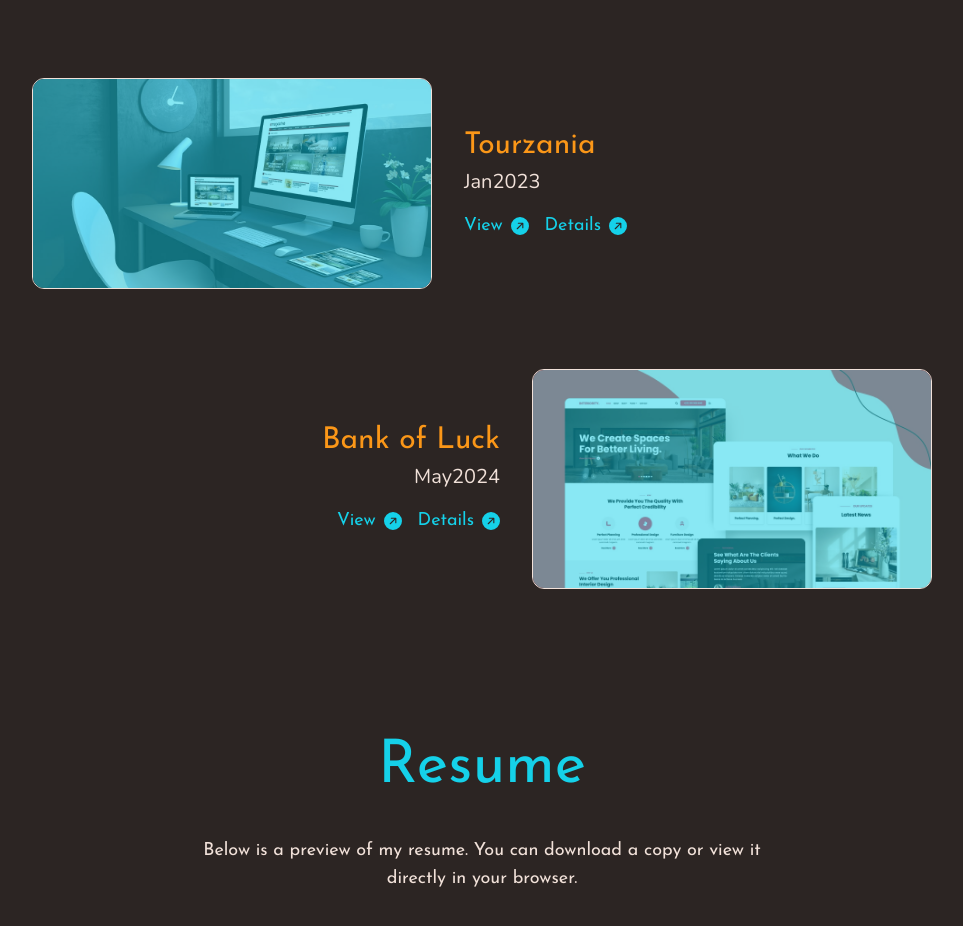
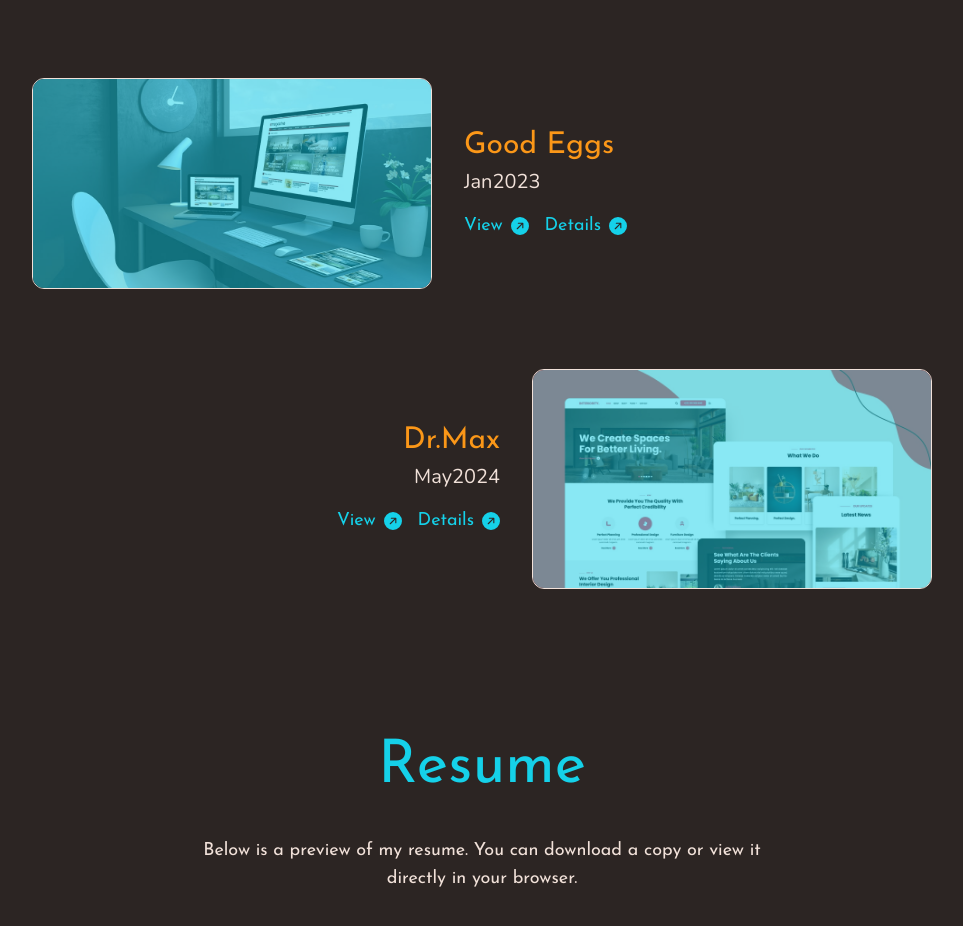
Before and after one commit to Mohan6201/msportfolio, a React (Vite) app: page / in a window 1280 px wide. Shown: the part 6224-7150 px from the top of the page, without its empty margins (158-1121 px from the left). Built offline with nearby package versions, Linux system fonts and the light colour scheme.

Commit message:
Updated Projects Name

```diff
--- a/src/components/projectsSection/ProjectsMain.jsx
+++ b/src/components/projectsSection/ProjectsMain.jsx
@@ -40,7 +40,7 @@ const projects = [
     },
   },
   {
-    name: "Tourzania",
+    name: "Good Eggs",
     year: "Jan2023",
     align: "right",
     image: "/images/website-img-3.jpg",
@@ -56,7 +56,7 @@ const projects = [
     },
   },
   {
-    name: "Bank of Luck",
+    name: "Dr.Max",
     year: "May2024",
     align: "left",
     image: "/images/website-img-4.jpg",
```
Also changed, not shown: firebase.json.
